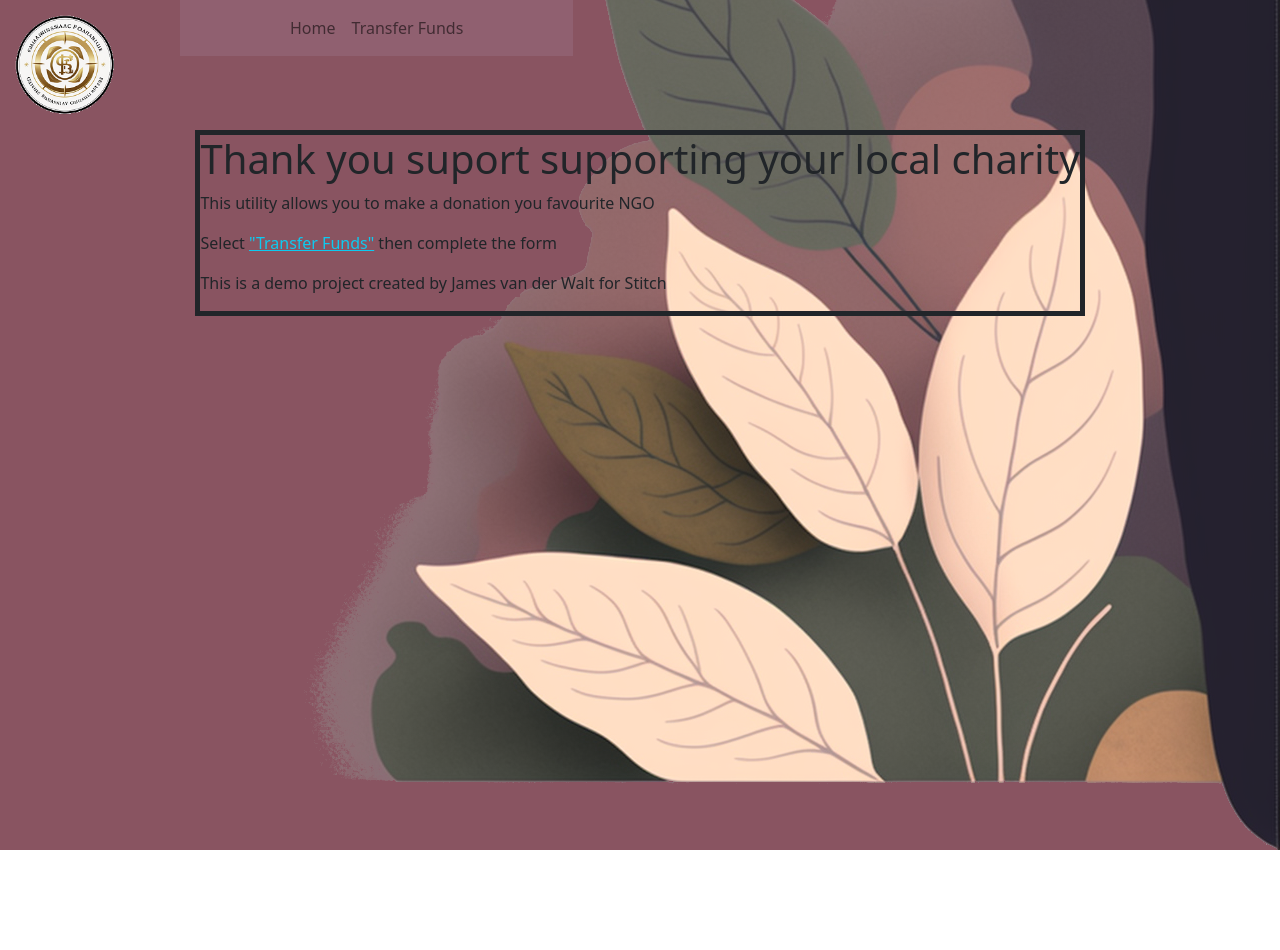
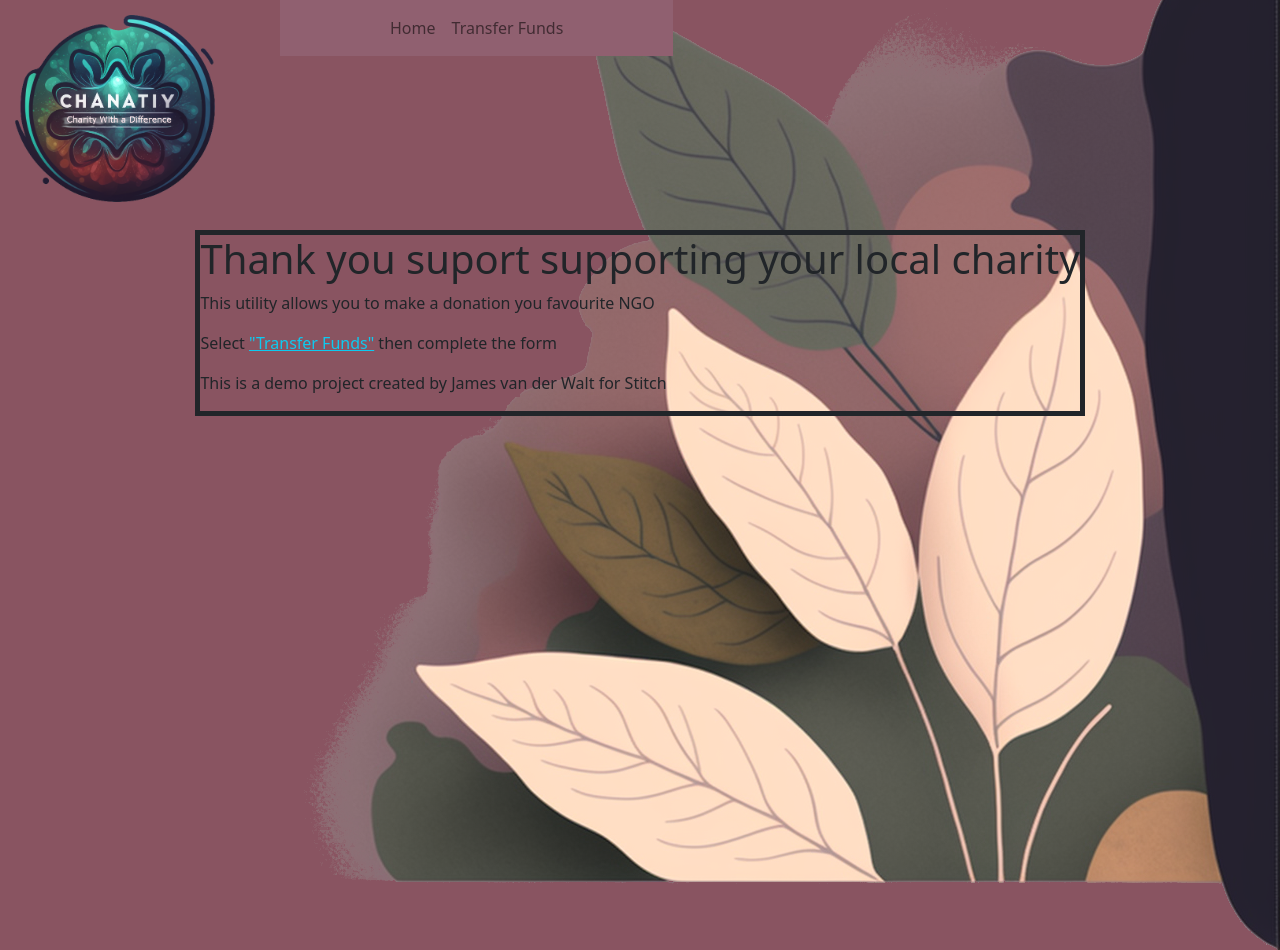
Before and after one commit to bugzbuks/bugzbuks.github.io, a React (Create React App) app: page / in a window 1280 px wide. Before the commit the page ends 850 px from the top, so only its background shows below. Built offline with nearby package versions, Linux system fonts and the light colour scheme; no server answers.

Commit message:
New Logo

```diff
--- a/src/App.css
+++ b/src/App.css
@@ -13,12 +13,12 @@
 
 
 .App-logo-new {
-    width: 100px;
-    height: 100px;
+    width: 200px;
+    height: 200px;
     margin: 15px;
     background-image: url('assets/logo.png');
     background-repeat: no-repeat;
-    background-size: cover;
+    background-size: contain;
 }
 
 .App-header {
@@ -39,7 +39,7 @@
     flex: 1;
     background-size: initial;
     background-position: top;
-    min-width: 200px;
+    min-width: 250px;
 }
 
 .App-main-body {
```
Also changed, not shown: src/assets/logo.png, 1 other file (tests, documents, lock files or other folders).
